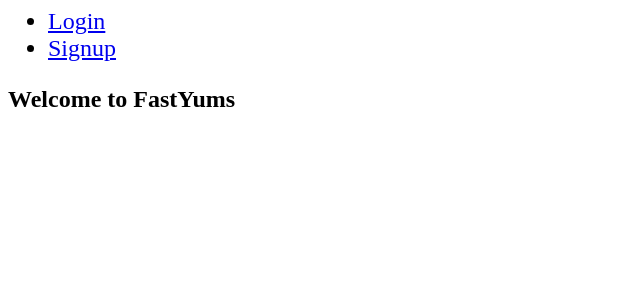
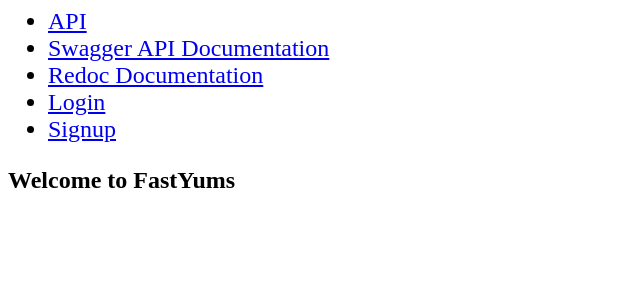
Before and after one commit to lexStack3/alx-project-nexus, a Django app: template fastyums/templates/index.html in a window 1280 px wide. Shown: the top 300 px of the page, without its empty margins (0-640 px from the left). Run offline with Django 5.2, Linux system fonts and the light colour scheme; the template is opened without the code that fills it, so the values that code supplies are empty.

Commit message:
Home Page

```diff
--- a/fastyums/templates/index.html
+++ b/fastyums/templates/index.html
@@ -1,5 +1,8 @@
 <nav style="font-size: 24px;">
     <ul>
+        <li><a href="/api/v1/">API</a></li>
+        <li><a href="{% url 'schema-swagger-ui' %}">Swagger API Documentation</a></li>
+        <li><a href="{% url 'schema-redoc' %}">Redoc Documentation</a></li>
         {% if user.is_authenticated %}
             <li><a href="{% url 'account_email' %}">Emails</a></li>
             <li><a href="{% url 'account_change_password' %}">Change Password</a></li>
```
